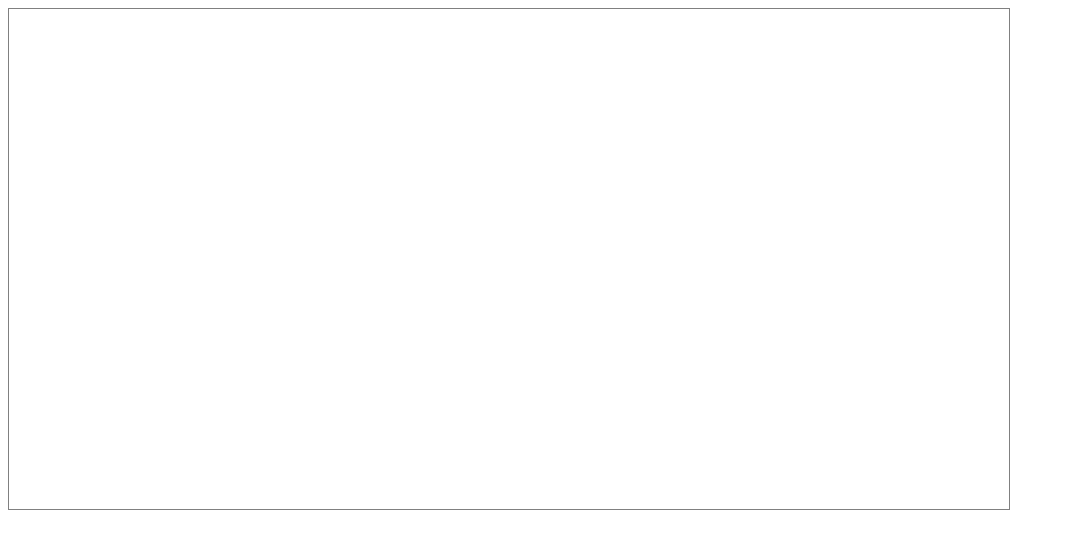
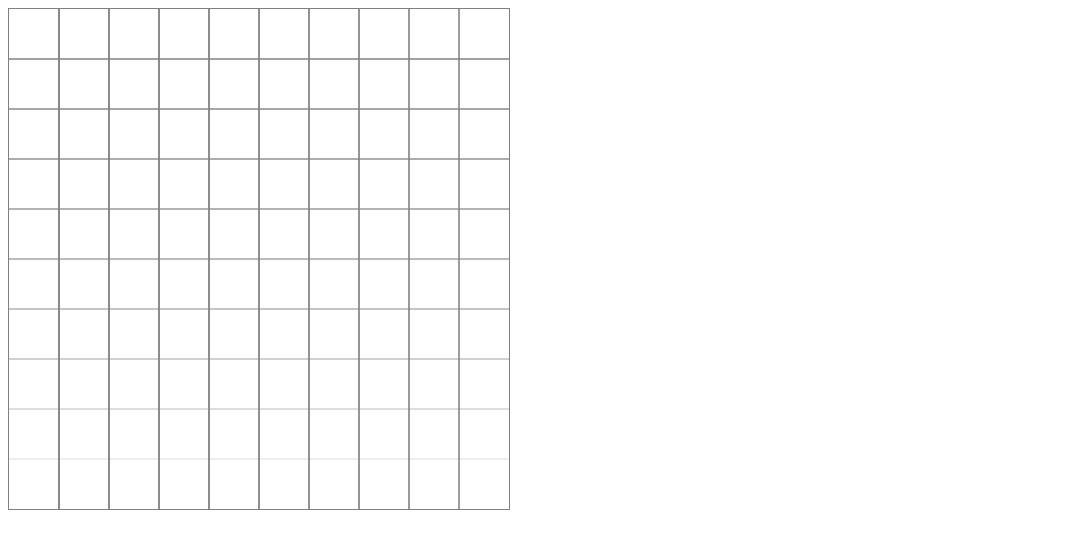
Before and after one commit to kartoffelmozart/snaaaake, a plain HTML site: page index.html in a window 1280 px wide. Shown: the whole page, without its empty margins (0-1065 px from the left). Drawn offline with Linux system fonts and the light colour scheme.

Commit message:
Pusha is thirsty

```diff
--- a/index.html
+++ b/index.html
@@ -6,7 +6,7 @@
     <title>Document</title>
 </head>
 <body>
-    <canvas id="canvas" height="500" width="1000" style="border: 1px solid grey"></canvas>
+    <canvas id="canvas" height="500" width="500" style="border: 1px solid grey"></canvas>
 
     <script src="./script.js"></script>
 </body>
--- a/script.js
+++ b/script.js
@@ -1 +1,28 @@
 console.log("Mads er tyk")
+
+const canvas = document.getElementsByTagName("canvas")[0];
+  //  const canvas = document.querySelector("#canvas");
+const ctx = canvas.getContext("2d");
+const canvasHeight = canvas.clientHeight;
+const canvasWidth = canvas.clientWidth;
+const cellSize = 50;
+
+function drawGrid() {
+
+    ctx.strokeStyle = "grey"
+    ctx.lineWidth = 0.3
+
+    for (let currentColumn = cellSize; currentColumn < canvasWidth; currentColumn+=cellSize) {
+        ctx.moveTo(currentColumn,0)
+        ctx.lineTo(currentColumn,canvasHeight)
+        ctx.stroke();
+    }
+
+    for (let currentRow = cellSize; currentRow < canvasHeight; currentRow+=cellSize) {
+        ctx.moveTo(0,currentRow)
+        ctx.lineTo(canvasWidth,currentRow)
+        ctx.stroke()
+    }
+}
+
+drawGrid()
```
